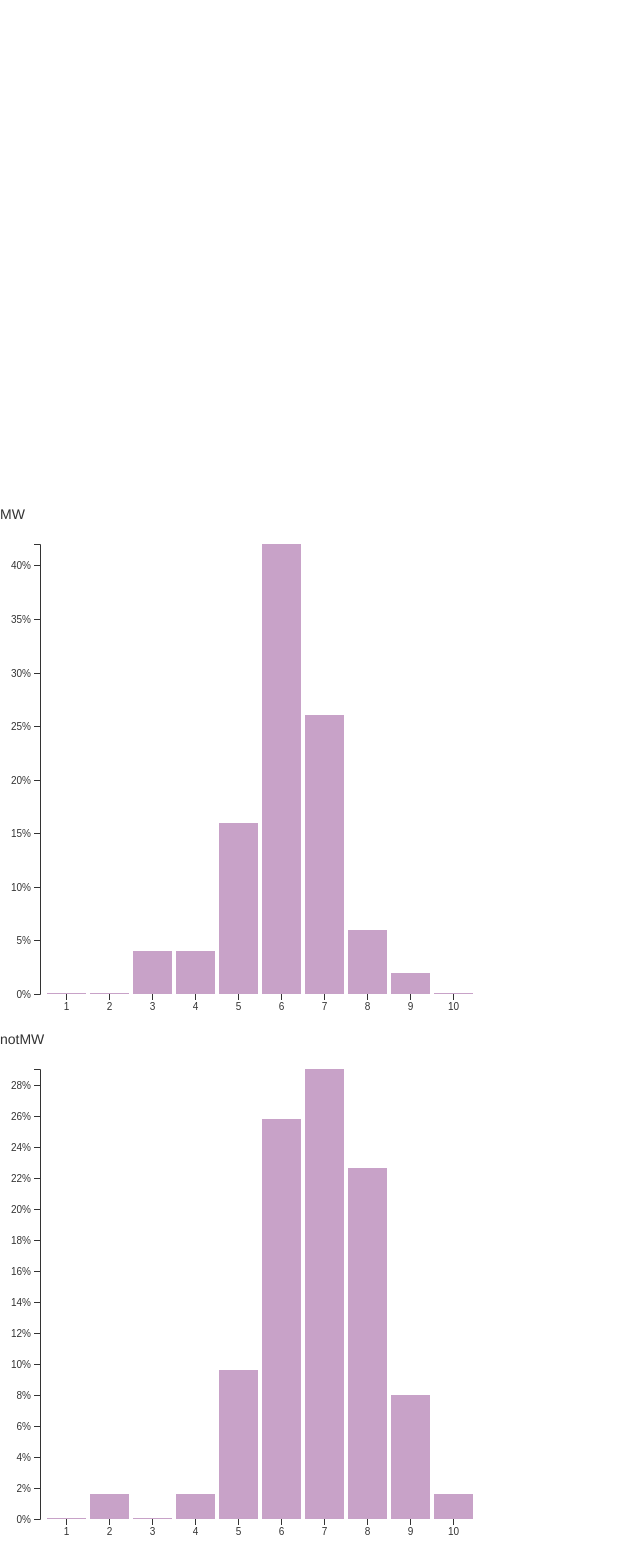
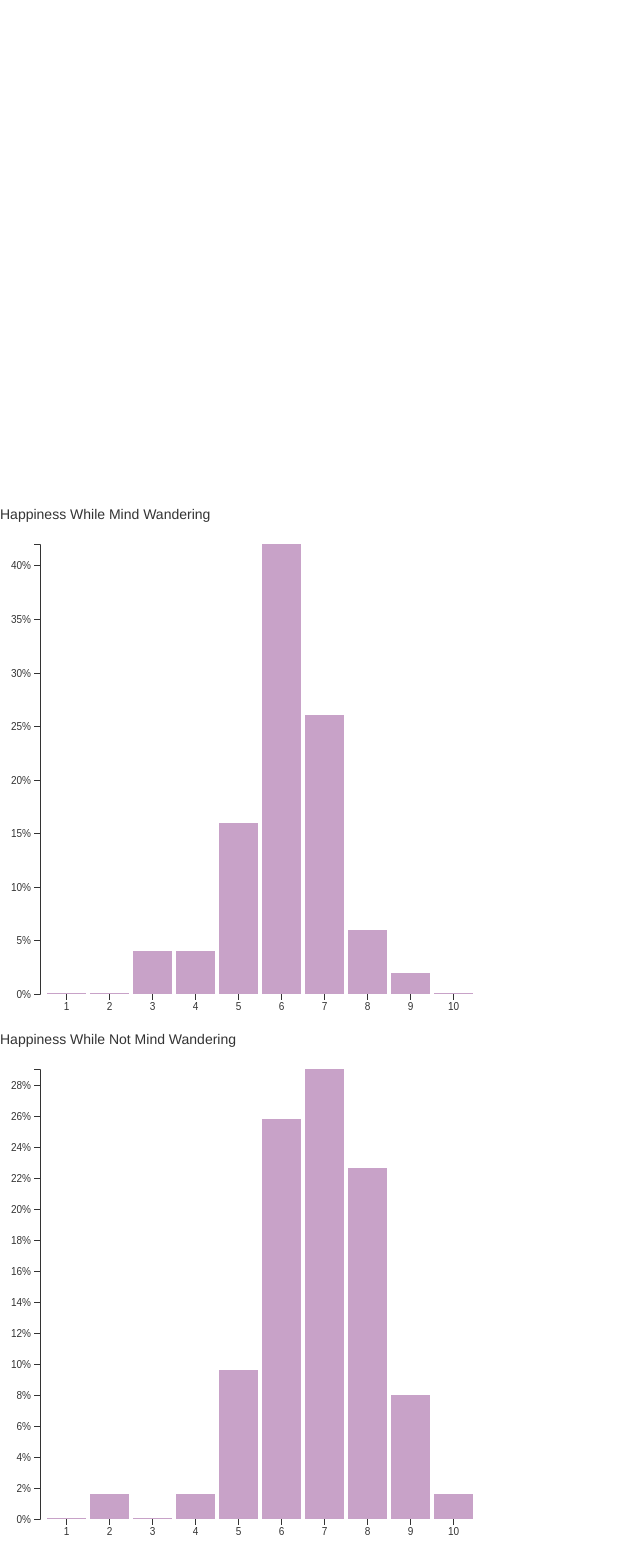
Before and after one commit to ameeli/wanda, a Flask app: template src/templates/profile_overview.html in a window 1280 px wide. Shown: the part 50-1604 px from the top of the page, without its empty margins (0-640 px from the left). Run offline with Flask 2, Linux system fonts and the light colour scheme; the template is opened without the code that fills it, so the values that code supplies are empty; some libraries are stand-ins or nearby versions.

Commit message:
Refactored js code into static folder, updated chart titles and put into divs.

```diff
--- a/src/templates/profile_overview.html
+++ b/src/templates/profile_overview.html
@@ -12,206 +12,17 @@
   </div>
 </div>
 
-  <style>
-    #navbar {
-      width: 100%;
-      display: flex;
-      align-content: center;
-      justify-content: space-between;
-    }
-    #title {
-      font-size: 20px;
-    }
-    #links {
-      display: flex;
-    }
-    .arc text {
-      font: 20px sans-serif;
-      text-anchor: middle;
-    }
-
-    .arc path {
-      stroke: #fff;
-    }
-
-    .bar {
-      fill: #C8A2C8;
-    }
-
-    .bar:hover {
-      fill: #D8BFD8;
-    }
-
-    .axis--x path {
-      display: none;
-    }
-
-  </style>
-    <div>Percentage</div>
+<div id="chart-title">Percentage</div>
 <svg width="560" height="500" id=svg></svg>
 
-      <div>MW</div>
+<div id="chart-title">Happiness While Mind Wandering</div>
 <svg width="500" height="500" id=svg1></svg>
-      <div>notMW</div>
+
+<div id="chart-title">Happiness While Not Mind Wandering</div>
 <svg width="500" height="500" id=svg2></svg>
 
-
-  <script src="https://d3js.org/d3.v4.min.js"></script>
-  <script>
-
-function createPieChart(data) {
-  var svg = d3.select("svg"),
-      width = +svg.attr("width"),
-      height = +svg.attr("height"),
-      radius = Math.min(width, height) / 2,
-      g = svg.append("g").attr("transform", "translate(" + width / 2 + "," + height / 2 + ")");
-
-  var color = d3.scaleOrdinal(["#98abc5", "#8a89a6"]);
-
-  var pie = d3.pie()
-      .sort(null)
-      .value(function(d) { return d.occurrence; });
-
-  var path = d3.arc()
-      .outerRadius(radius - 10)
-      .innerRadius(0);
-
-  var label = d3.arc()
-      .outerRadius(radius - 120)
-      .innerRadius(radius - 120);
-
-  var arc = g.selectAll(".arc")
-    .data(pie(data))
-    .enter().append("g")
-    .attr("class", "arc");
-
-  // svg.append("text")
-  //   .attr("x", (width / 2))
-  //   .attr("y", (width / 2))
-  //   .attr("text-anchor", "middle")
-  //   .style("font-size", "16px")
-  //   .style("text-decoration", "underline")
-  //   .text("Value vs Date Graph");
-
-
-  arc.append("path")
-    .attr("d", path)
-    .attr("fill", function(d) { return color(d.data.mw); });
-
-
-  arc.append("text")
-    .attr("transform", function(d) {
-      return "translate(" + label.centroid(d) + ")";
-    })
-    .attr("dy", "0.40em") // y axis
-    .attr("y", "10")
-    .attr("x", "5")
-    .attr("fill", "white")
-    .text(function(d) { return d.data.mw; });
-}
-
-function getPieData() {
-  $.get('/pie-chart.json', createPieChart);
-}
-
-getPieData();
-
-function createMwGraph(data) {
-
-  var svg1 = d3.select("#svg1"),
-      margin = {top: 20, right: 20, bottom: 30, left: 40},
-      width = +svg1.attr("width") - margin.left - margin.right,
-      height = +svg1.attr("height") - margin.top - margin.bottom,
-
-  x = d3.scaleBand().rangeRound([0, width]).padding(0.1),
-  y = d3.scaleLinear().rangeRound([height, 0]);
-
-  var g = svg1.append("g")
-      .attr("transform", "translate(" + margin.left + "," + margin.top + ")");
-
-  x.domain(data.map(function(d) { return d.letter; }));
-  y.domain([0, d3.max(data, function(d) { return d.frequency; })]);
-
-  g.append("g")
-      .attr("class", "axis axis--x")
-      .attr("transform", "translate(0," + height + ")")
-      .call(d3.axisBottom(x));
-
-  g.append("g")
-      .attr("class", "axis axis--y")
-      .call(d3.axisLeft(y).ticks(10, "%"))
-    .append("text")
-      .attr("transform", "rotate(-90)")
-      .attr("y", 6)
-      .attr("dy", "0.71em")
-      .attr("text-anchor", "end")
-      .text("Frequency");
-
-  g.selectAll(".bar")
-    .data(data)
-    .enter().append("rect")
-      .attr("class", "bar")
-      .attr("x", function(d) { return x(d.letter); })
-      .attr("y", function(d) { return y(d.frequency); })
-      .attr("width", x.bandwidth())
-      .attr("height", function(d) { return height - y(d.frequency); });
-}
-
-function getMwData() {
-  $.get('/mw_graph_data.json', createMwGraph);
-}
-
-getMwData();
-
-
-function createNotMwChart(data) {
-  var svg2 = d3.select("#svg2"),
-      margin = {top: 20, right: 20, bottom: 30, left: 40},
-      width = +svg2.attr("width") - margin.left - margin.right,
-      height = +svg2.attr("height") - margin.top - margin.bottom;
-
-  var x = d3.scaleBand().rangeRound([0, width]).padding(0.1),
-      y = d3.scaleLinear().rangeRound([height, 0]);
-
-  var g = svg2.append("g")
-      .attr("transform", "translate(" + margin.left + "," + margin.top + ")");
-
-  x.domain(data.map(function(d) { return d.letter; }));
-  y.domain([0, d3.max(data, function(d) { return d.frequency; })]);
-
-  g.append("g")
-      .attr("class", "axis axis--x")
-      .attr("transform", "translate(0," + height + ")")
-      .call(d3.axisBottom(x));
-
-  g.append("g")
-      .attr("class", "axis axis--y")
-      .call(d3.axisLeft(y).ticks(10, "%"))
-    .append("text")
-      .attr("transform", "rotate(-90)")
-      .attr("y", 6)
-      .attr("dy", "0.71em")
-      .attr("text-anchor", "end")
-      .text("Frequency");
-
-  g.selectAll(".bar")
-    .data(data)
-    .enter().append("rect")
-      .attr("class", "bar")
-      .attr("x", function(d) { return x(d.letter); })
-      .attr("y", function(d) { return y(d.frequency); })
-      .attr("width", x.bandwidth())
-      .attr("height", function(d) { return height - y(d.frequency); });
-}
-
-function getNotMwData() {
-  $.get('/not_mw_graph_data.json', createNotMwChart);
-}
-
-getNotMwData();
-
-  </script>
-
-
+<script src="/static/js/createPieChart.js"></script>
+<script src="/static/js/createMwChart.js"></script>
+<script src="/static/js/createNotMwChart.js"></script>
 
 {% endblock %}
```
Lines whose indentation alone changed are shown as unchanged.
